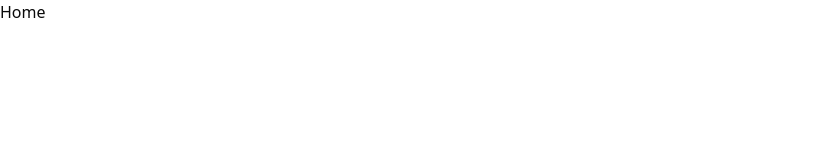
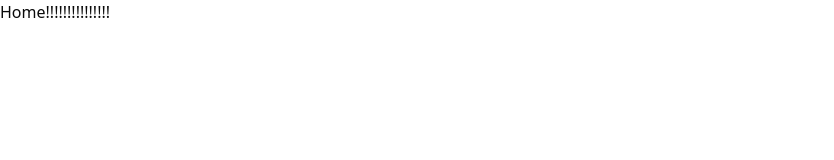
Before and after one commit to Hansungsil/ribo-mini-front, a Next.js app: page / in a window 1280 px wide. Shown: the top 160 px of the page, without its empty margins (0-834 px from the left). Built offline with nearby package versions, Linux system fonts and the light colour scheme.

Commit message:
feat: [2] rootPage - HomeContainer 적용

```diff
--- a/src/app/(routes)/page.tsx
+++ b/src/app/(routes)/page.tsx
@@ -1,5 +1,7 @@
+import HomeContainer from "@/containers/home";
+
 const Page = () => {
-  return <h1>Home</h1>;
+  return <HomeContainer />;
 };
 
 export default Page;
```
